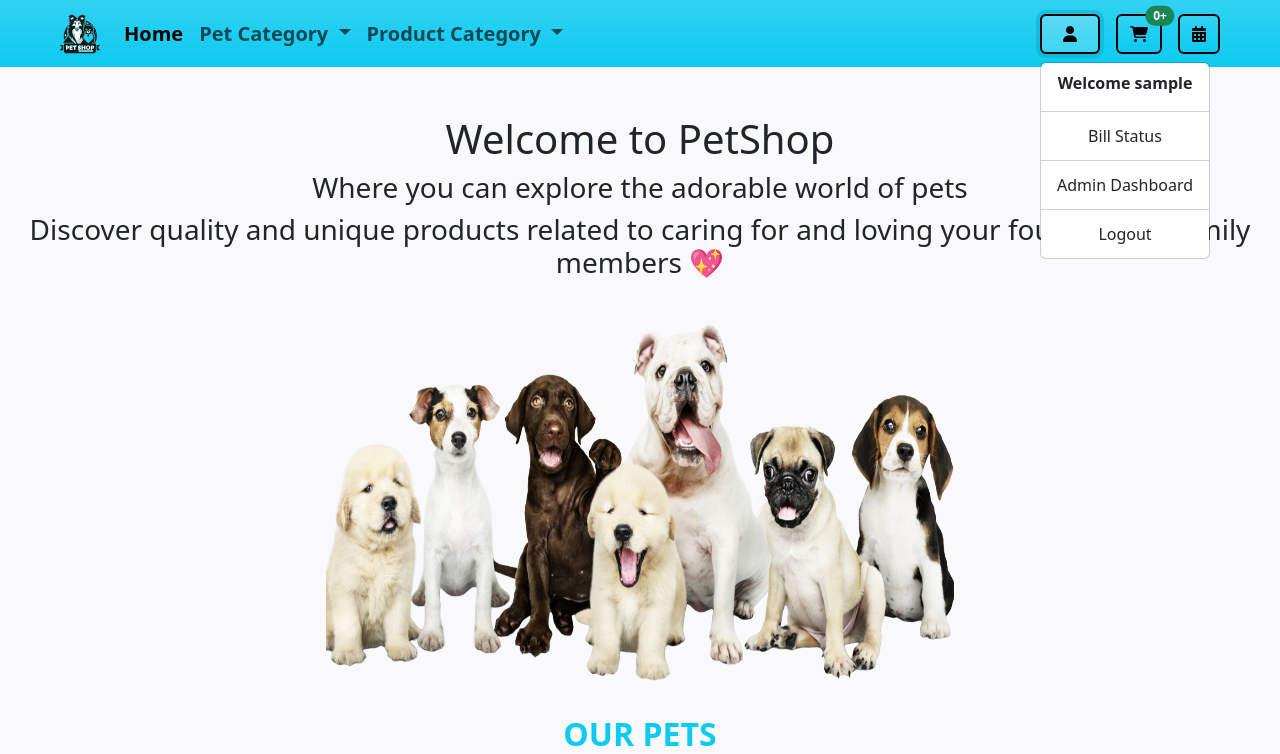
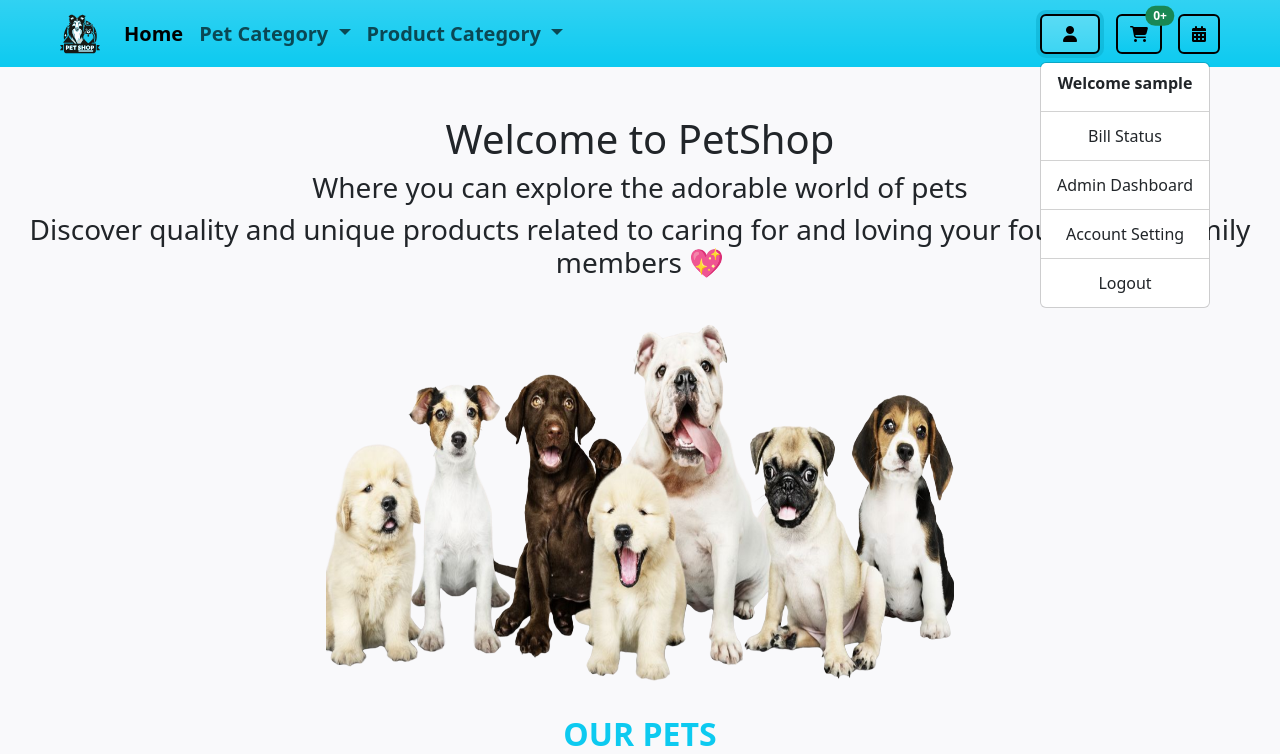
Before and after one commit to nhat191024/PetShop, a PHP site: page /index.php in a window 1280 px wide, after a click that opens the changed part. Shown: the top 754 px of the page. Run offline with PHP 8.4, Linux system fonts and the light colour scheme; the visitor is signed in with stand-in values (Sample User, id 1); data comes from the database, SQL or seed files in the repository; data that the repository does not hold is empty; some libraries are stand-ins or nearby versions.

Commit message:
Update: add account setting button

```diff
--- a/src/views/components/NavBar.php
+++ b/src/views/components/NavBar.php
@@ -63,6 +63,12 @@
                                     </li>
                                 <?php endif; ?>
                                 <li>
+                                    <a class="dropdown-item" href="/?view=settings">Account Setting</a>
+                                </li>
+                                <li>
+                                    <hr class="dropdown-divider">
+                                </li>
+                                <li>
                                     <a class="dropdown-item" href="/controllers/logout.php">Logout</a>
                                 </li>
                             <?php } else { ?>
```
